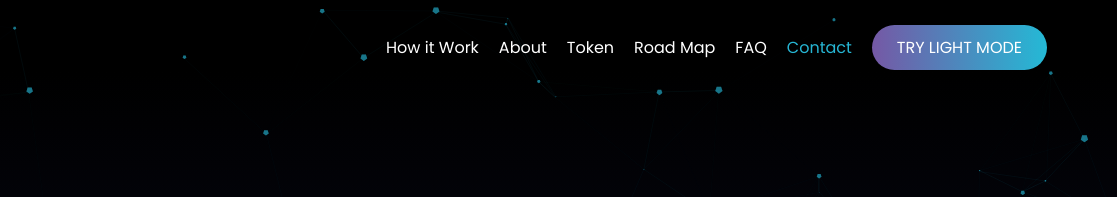
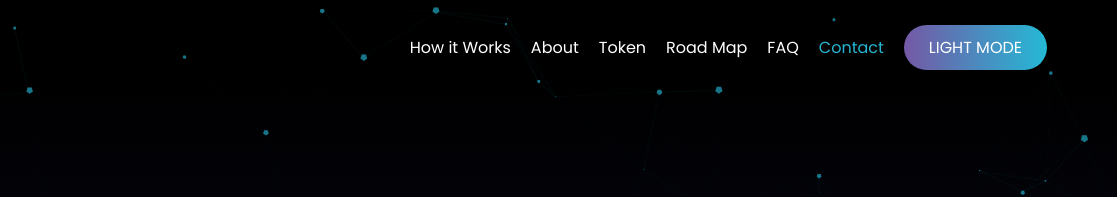
Before and after one commit to dev-maven/token, a plain HTML site: page index.html in a window 1280 px wide. Shown: the top 197 px of the page, 163-1280 px from the left. Drawn offline with Linux system fonts and the light colour scheme; animation ran at ten frames a second; files whose address does not match are found by name.

Commit message:
corrections

```diff
--- a/index.html
+++ b/index.html
@@ -90,7 +90,7 @@
 						>
 							<li>
 								<a class="nav-link page-scroll" href="#how_it_work"
-									>How it Work</a
+									>How it Works</a
 								>
 							</li>
 							<li><a class="nav-link page-scroll" href="#about">About</a></li>
@@ -110,7 +110,7 @@
 						>
 							<li>
 								<a class="btn btn-default" href="light-index.html"
-									>Try Light Mode</a
+									>Light Mode</a
 								>
 							</li>
 						</ul>
```
Also changed, not shown: light-index.html (+2 -2 lines).
